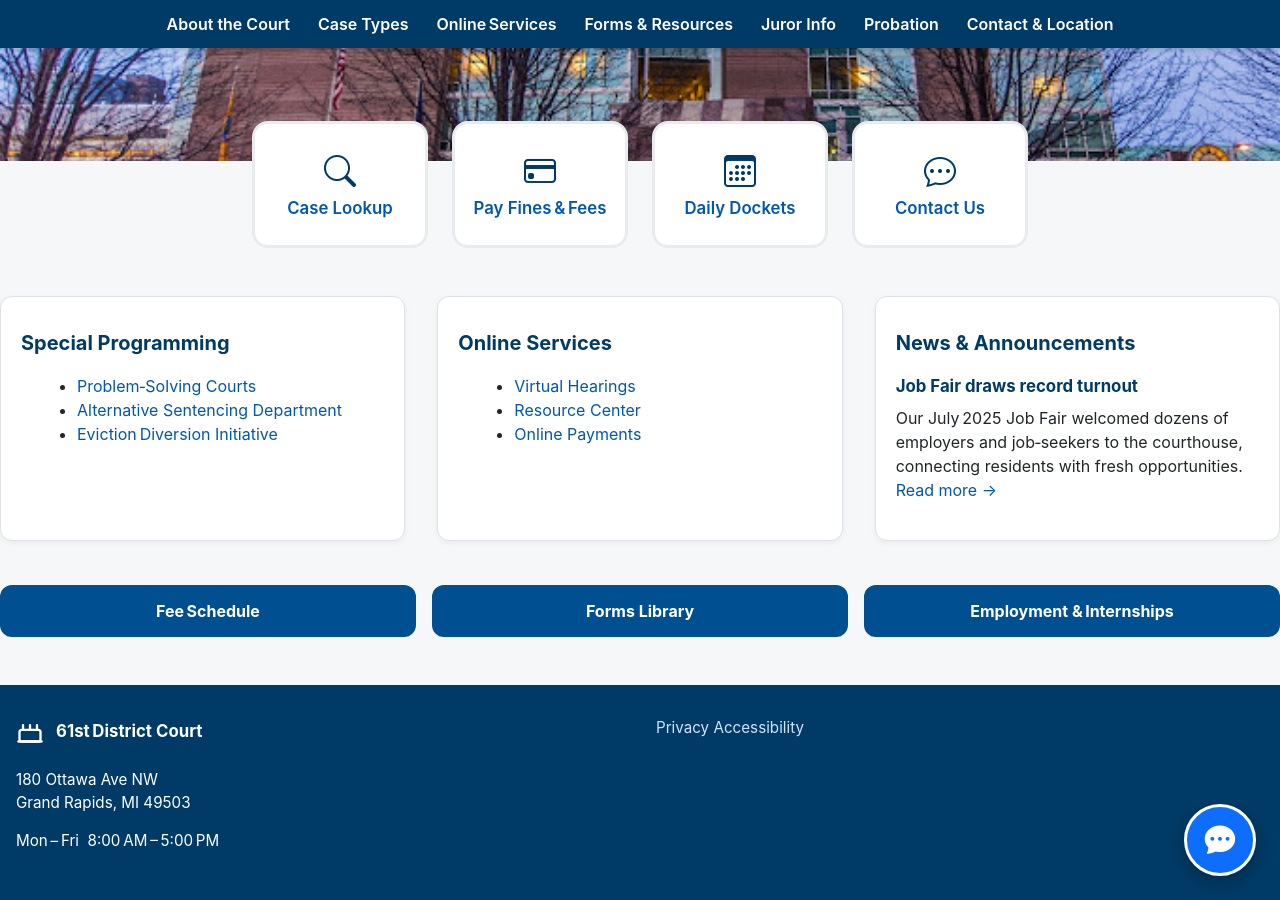
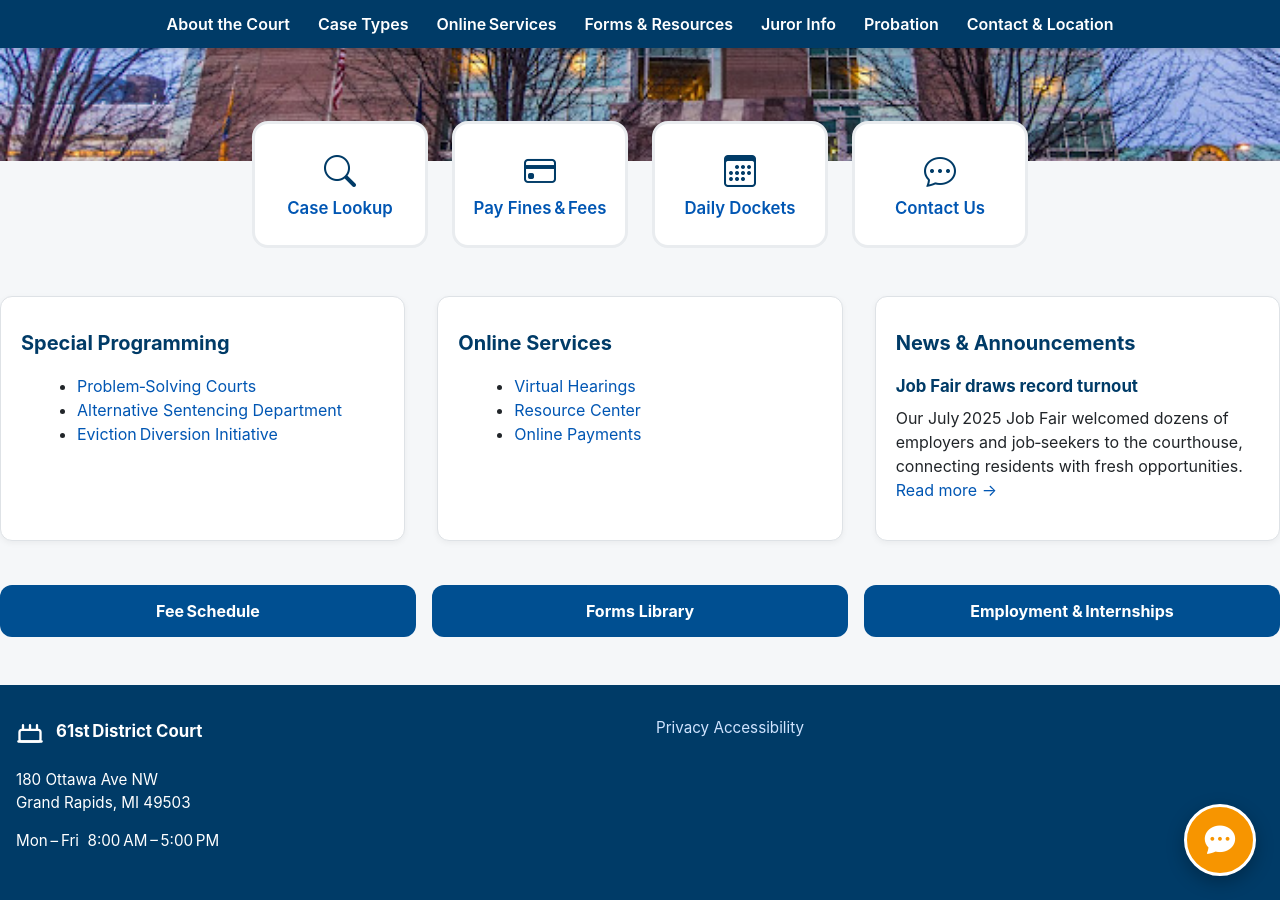
Before and after one commit to DrStern/DanFischer.github.io, a Jekyll site: the page built from index.md, in a window 1280 px wide and 900 px high, scrolled down 292 px. Built offline with Jekyll 4.4.1, drawn with Linux system fonts in a browser that asks for light colours.

Commit message:
Update custom.css

```diff
--- a/assets/css/custom.css
+++ b/assets/css/custom.css
@@ -113,19 +113,32 @@ a:hover{color:#003f8c;text-decoration:underline}
 /* CHATBOT FLOATER
    --------------------------------------------------------------------- */
 .chat-float{
-  position:fixed;right:1.5rem;bottom:1.5rem;z-index:1100;
-  width:72px;height:72px;               /* larger and more visible */
-  background:#0d6efd;color:#fff;        /* vivid blue */
+  position:fixed;
+  right:1.5rem;
+  bottom:1.5rem;
+  z-index:1100;
+
+  width:72px;
+  height:72px;
+  background:#f79500;        /* 🔸 bright amber‑orange for max contrast */
+  color:#fff;
   border-radius:50%;
-  border:3px solid #fff;                /* white ring for contrast */
-  display:flex;align-items:center;justify-content:center;
+  border:3px solid #fff;      /* white ring for clarity on any backdrop */
+
+  display:flex;
+  align-items:center;
+  justify-content:center;
+
   box-shadow:0 6px 18px rgba(0,0,0,.28);
-  transition:background .2s,transform .2s;
+  transition:background .2s, transform .2s;
 }
+
 .chat-float:hover{
-  background:#0b5ed7;transform:translateY(-4px);
+  background:#d97800;        /* slightly darker on hover */
+  transform:translateY(-4px);
 }
-.chat-float i{font-size:1.9rem}         /* bigger icon */
+
+.chat-float i{font-size:1.9rem;}
 
 /* FOOTER
    --------------------------------------------------------------------- */
```
